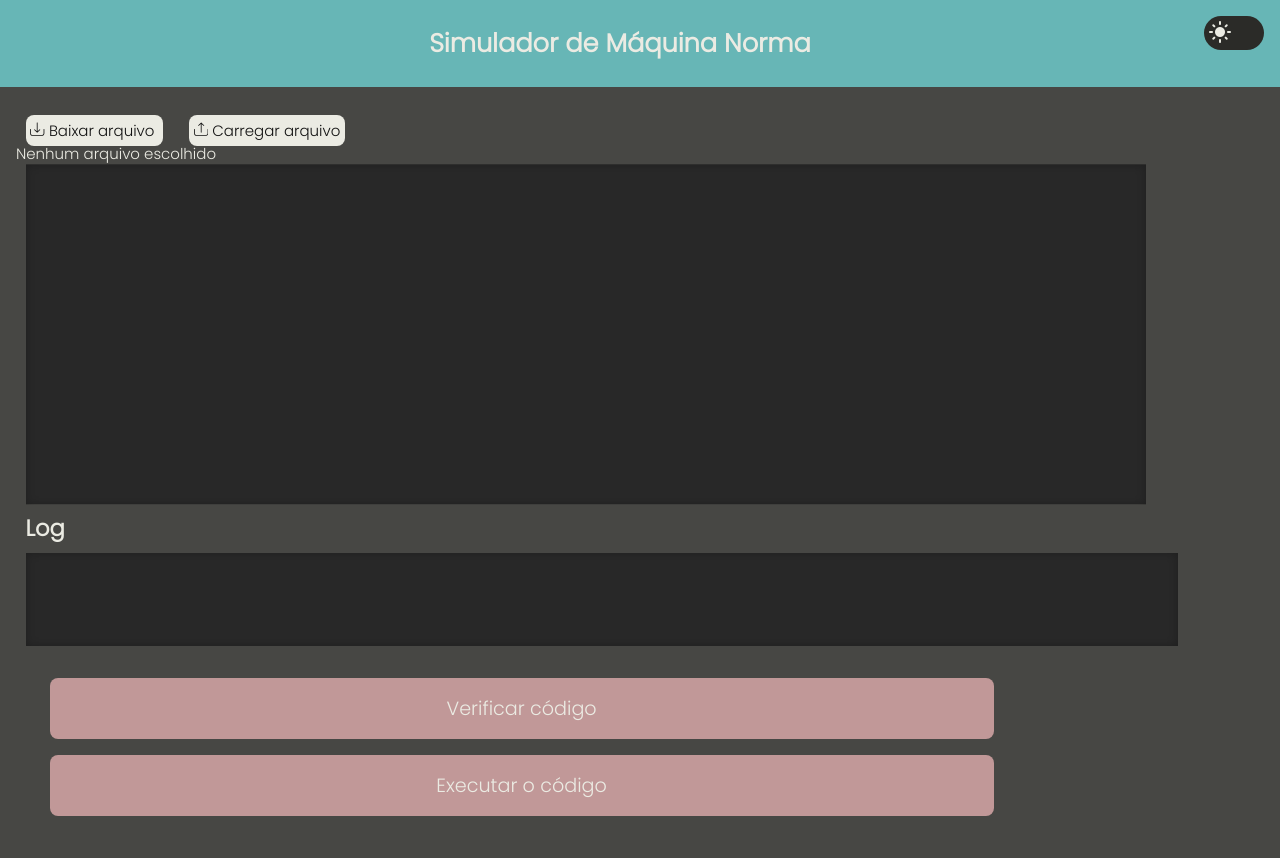
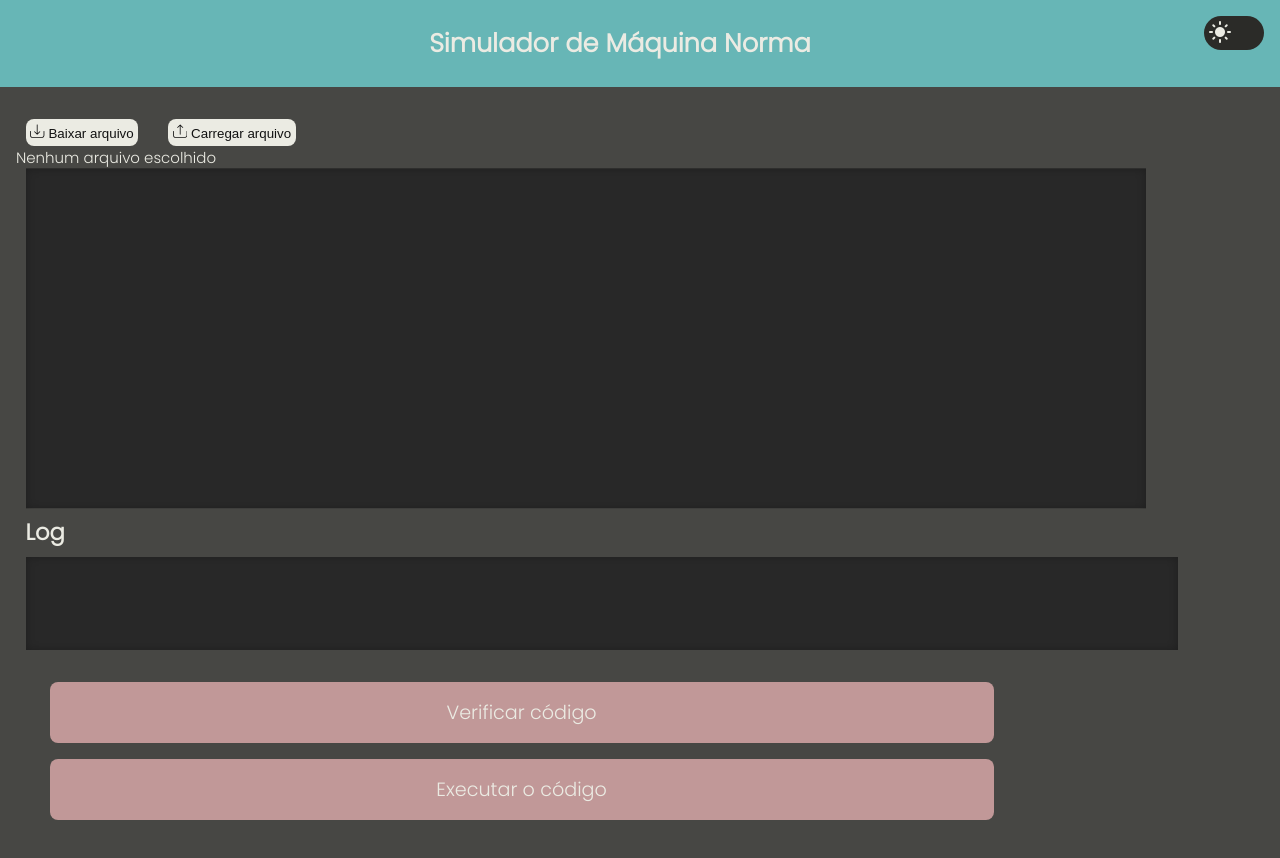
Before and after one commit to petcomputacaoufrgs/pinguim-norma, a plain HTML site: page Norma/index.html in a window 1280 px wide. Drawn offline with Linux system fonts and the light colour scheme.

Commit message:
HTML changes
Changed <a> to <button> on download and upload area

```diff
--- a/Norma/index.html
+++ b/Norma/index.html
@@ -26,17 +26,19 @@
 		<div class="download-and-upload-area">
 			<div>
 				<!-- Download button -->
-				<a id="download_button" href="" class="button-svg">
+				<button id="download_button" class="button-svg">
 					<svg version="1.1" id="Capa_1" xmlns="http://www.w3.org/2000/svg" xmlns:xlink="http://www.w3.org/1999/xlink" x="0px" y="0px"viewBox="0 0 471.2 471.2" style="enable-background:new 0 0 471.2 471.2;" xml:space="preserve"><g><g><path d="M457.7,230.15c-7.5,0-13.5,6-13.5,13.5v122.8c0,33.4-27.2,60.5-60.5,60.5H87.5c-33.4,0-60.5-27.2-60.5-60.5v-124.8c0-7.5-6-13.5-13.5-13.5s-13.5,6-13.5,13.5v124.8c0,48.3,39.3,87.5,87.5,87.5h296.2c48.3,0,87.5-39.3,87.5-87.5v-122.8C471.2,236.25,465.2,230.15,457.7,230.15z"/><path d="M226.1,346.75c2.6,2.6,6.1,4,9.5,4s6.9-1.3,9.5-4l85.8-85.8c5.3-5.3,5.3-13.8,0-19.1c-5.3-5.3-13.8-5.3-19.1,0l-62.7,62.8V30.75c0-7.5-6-13.5-13.5-13.5s-13.5,6-13.5,13.5v273.9l-62.8-62.8c-5.3-5.3-13.8-5.3-19.1,0c-5.3,5.3-5.3,13.8,0,19.1L226.1,346.75z"/></g></g></svg>
 					Baixar arquivo
-				</a>
+				</button>
 
 				<!-- Upload Button -->
 				<input type="file" id="upload_button" accept=".mn" hidden/>		<!-- actual button -->
-				<label for="upload_button" class="button-svg">			<!-- button label -->
-					<svg version="1.1" id="Capa_1" xmlns="http://www.w3.org/2000/svg" xmlns:xlink="http://www.w3.org/1999/xlink" x="0px" y="0px"viewBox="0 0 471.2 471.2" style="enable-background:new 0 0 471.2 471.2;" xml:space="preserve"><g><g><path d="M457.7,230.15c-7.5,0-13.5,6-13.5,13.5v122.8c0,33.4-27.2,60.5-60.5,60.5H87.5c-33.4,0-60.5-27.2-60.5-60.5v-124.8c0-7.5-6-13.5-13.5-13.5s-13.5,6-13.5,13.5v124.8c0,48.3,39.3,87.5,87.5,87.5h296.2c48.3,0,87.5-39.3,87.5-87.5v-122.8C471.2,236.25,465.2,230.15,457.7,230.15z"/><path d="M159.3,126.15l62.8-62.8v273.9c0,7.5,6,13.5,13.5,13.5s13.5-6,13.5-13.5V63.35l62.8,62.8c2.6,2.6,6.1,4,9.5,4c3.5,0,6.9-1.3,9.5-4c5.3-5.3,5.3-13.8,0-19.1l-85.8-85.8c-2.5-2.5-6-4-9.5-4c-3.6,0-7,1.4-9.5,4l-85.8,85.8c-5.3,5.3-5.3,13.8,0,19.1C145.5,131.35,154.1,131.35,159.3,126.15z"/></g></g></svg>
-					Carregar arquivo
-				</label>
+				<button class="button-svg">
+					<label for="upload_button">			<!-- button label -->
+						<svg version="1.1" id="Capa_1" xmlns="http://www.w3.org/2000/svg" xmlns:xlink="http://www.w3.org/1999/xlink" x="0px" y="0px"viewBox="0 0 471.2 471.2" style="enable-background:new 0 0 471.2 471.2;" xml:space="preserve"><g><g><path d="M457.7,230.15c-7.5,0-13.5,6-13.5,13.5v122.8c0,33.4-27.2,60.5-60.5,60.5H87.5c-33.4,0-60.5-27.2-60.5-60.5v-124.8c0-7.5-6-13.5-13.5-13.5s-13.5,6-13.5,13.5v124.8c0,48.3,39.3,87.5,87.5,87.5h296.2c48.3,0,87.5-39.3,87.5-87.5v-122.8C471.2,236.25,465.2,230.15,457.7,230.15z"/><path d="M159.3,126.15l62.8-62.8v273.9c0,7.5,6,13.5,13.5,13.5s13.5-6,13.5-13.5V63.35l62.8,62.8c2.6,2.6,6.1,4,9.5,4c3.5,0,6.9-1.3,9.5-4c5.3-5.3,5.3-13.8,0-19.1l-85.8-85.8c-2.5-2.5-6-4-9.5-4c-3.6,0-7,1.4-9.5,4l-85.8,85.8c-5.3,5.3-5.3,13.8,0,19.1C145.5,131.35,154.1,131.35,159.3,126.15z"/></g></g></svg>
+						Carregar arquivo
+					</label>
+				</button>
 			</div>
 			<span id="file-chosen">Nenhum arquivo escolhido</span>
 		</div>
--- a/Norma/script.js
+++ b/Norma/script.js
@@ -54,7 +54,7 @@ const upload = (file) => {
 actualBtn.addEventListener('change', () => upload(actualBtn.files[actualBtn.files.length - 1]));
 downloadBtn.addEventListener('click', (e) => {
     e.preventDefault();
-    download(textAreaHTML.value, "maqnorma.mn")
+    download(textAreaHTML.value, "maqnorma.mn");
 });
 
 // Highlight
--- a/common_styles.css
+++ b/common_styles.css
@@ -141,6 +141,7 @@
     text-align: center;
     margin-left: 2vw;
     border-radius: 0.5rem;
+    border: none;
     padding: 0.3rem;
     background-color: var(--control-buttons-background);
     color: var(--control-button-font-color);
```
